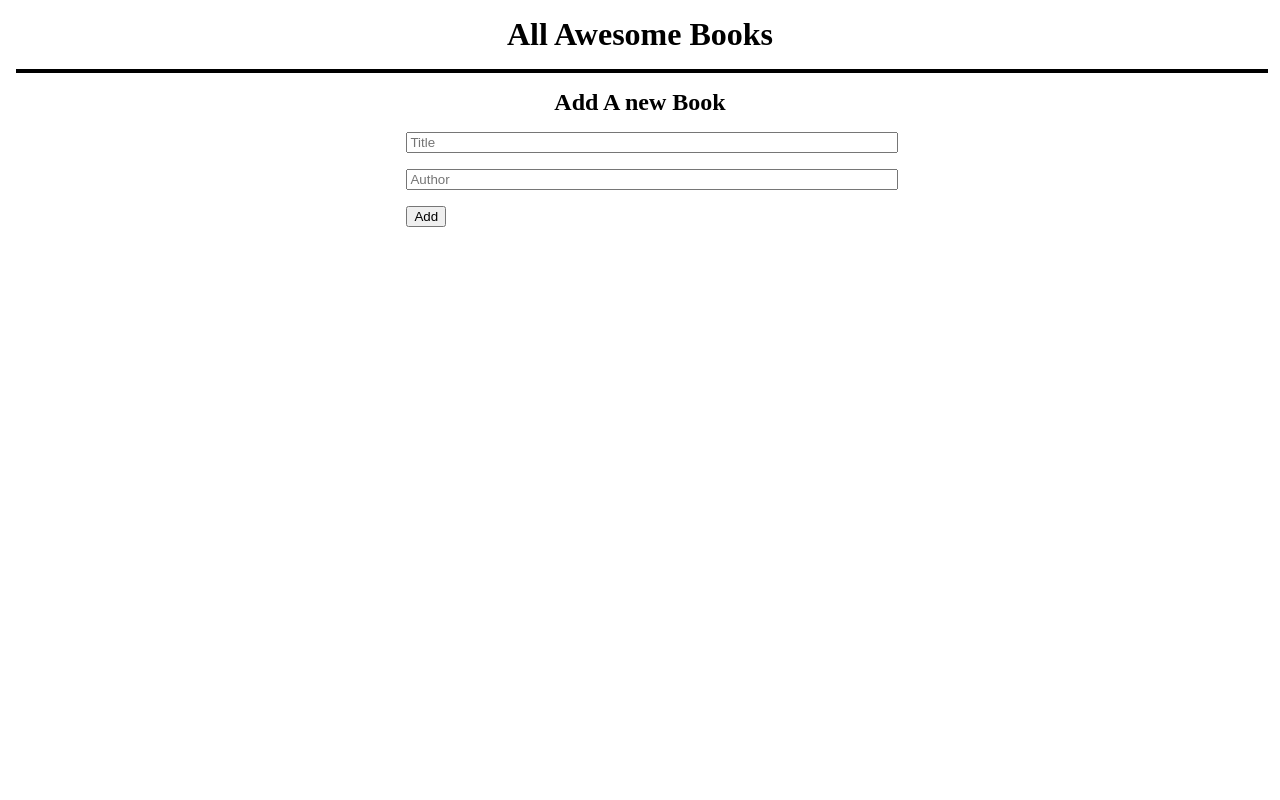
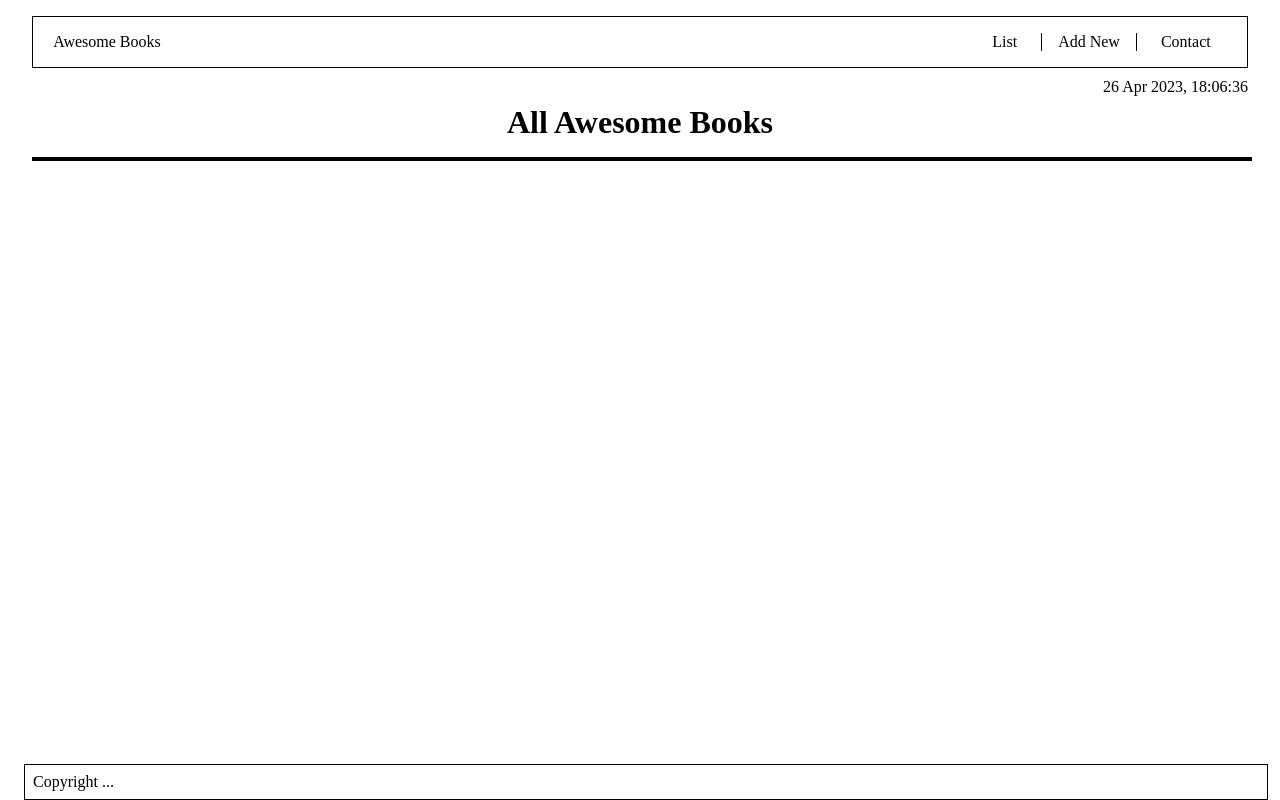
Before and after one commit to sunga12/Awesome-books, a website: page index.html in a window 1280 px wide. Drawn offline with Linux system fonts and the light colour scheme.

Commit message:
Add correct html file

```diff
--- a/index.html
+++ b/index.html
@@ -8,11 +8,24 @@
   <link rel="stylesheet" href="styles.css">
 </head>
 <body>
+<div class="page">
+  <header>
+    <p>Awesome Books</p>
+    <nav>
+      <ul>
+        <li id="list"><a href="#">List</a></li>
+        <li class="a-n"><a href="#">Add New</a></li>
+        <li id="contact-link"><a href="#">Contact</a></li>
+      </ul>
+    </nav>
+  </header>
+  <div class="date"></div>
+  <div class="book-list">
+    <h1>All Awesome Books</h1>
+    <div class="books"></div>
+  </div>
 
-  <h1>All Awesome Books</h1>
-  <div class="books"></div>
-
-
+  <div class="add-new">
     <h2>Add A new Book</h2>
     <div class="add-book-form">
       <form action="" class="form">
@@ -21,6 +34,22 @@
         <button type="submit" class="add">Add</button>
       </form>
     </div>
+  </div>
+
+  <div class="contact">
+    <h2>Contact Information</h2>
+    <p class="contact-text">Do you have any questions or you just want to say "Hello"?
+      You can reach out to us! <br><br>
+      - Our email: mail@email.com <br>
+      - Our phone number: 00435865344322 <br>
+      - Our address: Streetname 22, 84503 City, Country
+    </p>
+  </div>
+  <footer>
+    <p>Copyright   ...</p>
+  </footer>
+
+</div>
   <script src="script.js"></script>
 </body>
 </html>
```
